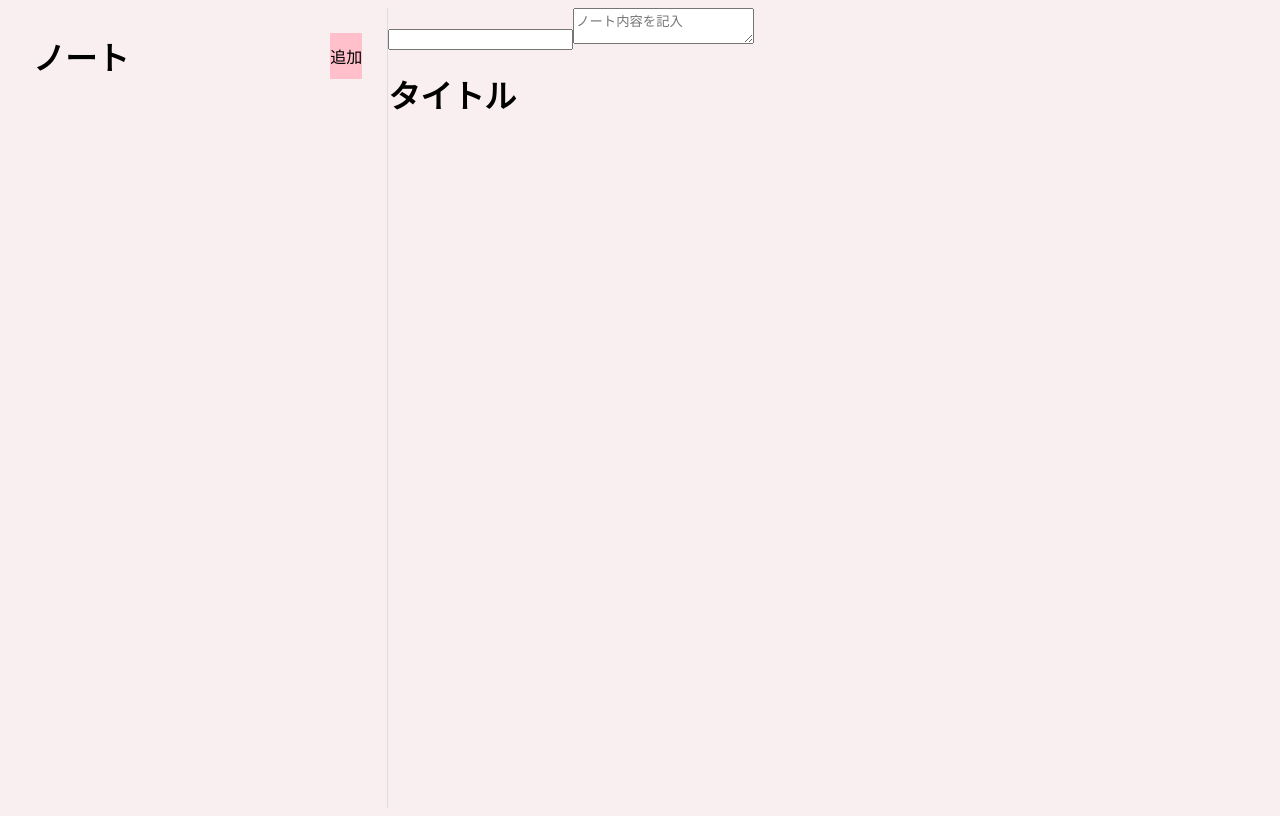
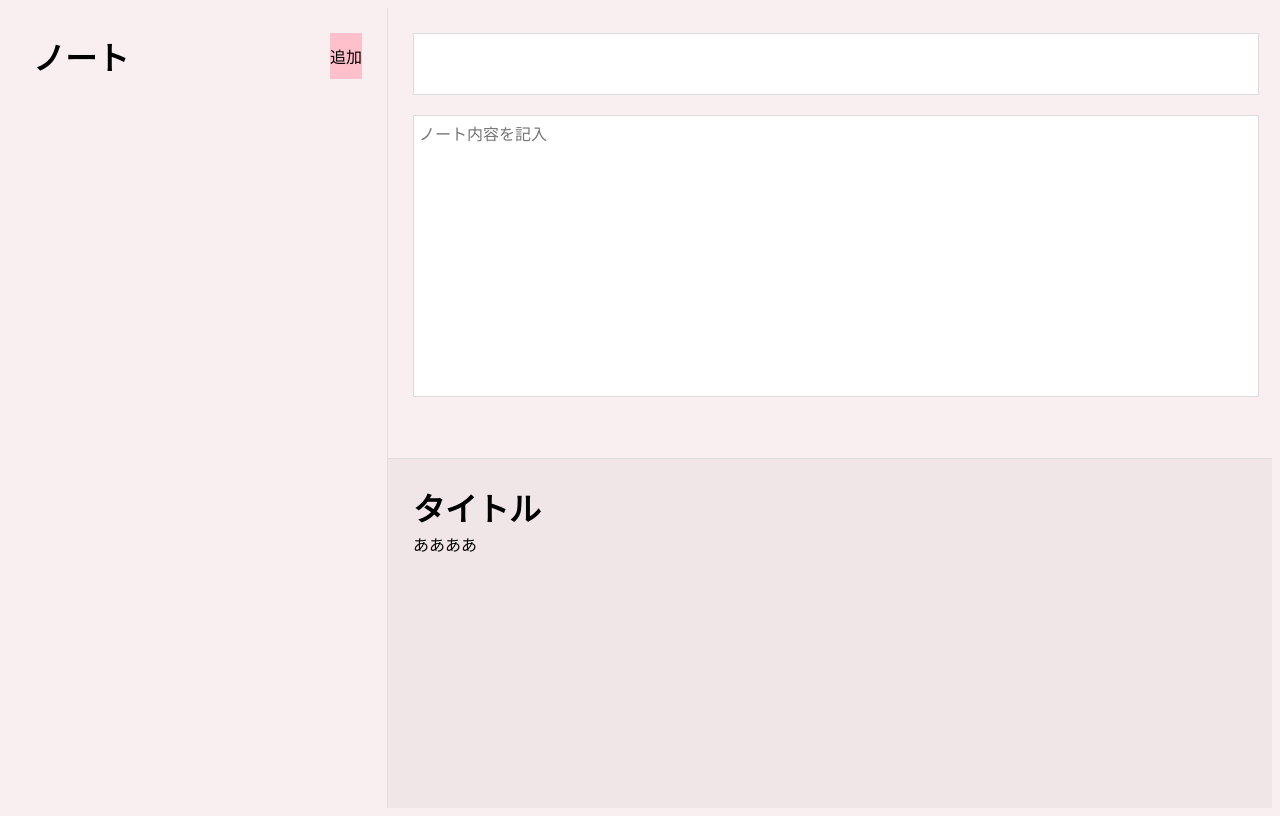
Before and after one commit to shumatsumoto/vite-react-note, a React (Vite) app: page / in a window 1280 px wide. Built offline with nearby package versions, Linux system fonts and the light colour scheme.

Commit message:
main スタイリング

```diff
--- a/src/components/Main.css
+++ b/src/components/Main.css
@@ -0,0 +1,46 @@
+.app-main {
+  width: 70%;
+  height: 100vh;
+}
+
+.app-main-note-edit,
+.app-main-note-preview {
+  height: 50vh;
+}
+
+.app-main-note-edit {
+  padding: 25px;
+}
+
+.app-main-note-edit input,
+textarea {
+  display: block;
+  border: 1px solid #ddd;
+  margin-bottom: 20px;
+  width: 100%;
+  height: calc(50vh - 130px);
+  padding: 5px;
+  resize: none;
+  font-size: 16px;
+}
+
+.app-main-note-edit input {
+  height: 50px;
+  font-size: 2rem;
+}
+
+.app-main-note-preview {
+  border-top: 1px solid #ddd;
+  overflow-y: scroll;
+  background: rgba(0, 0, 0, 0.04);
+}
+
+.preview-title {
+  padding: 25px 25px 0 25px;
+  margin: 0;
+}
+
+.markdown-preview {
+  padding: 0 25px 25px 25px;
+  line-height: 2rem;
+}
--- a/src/components/Main.jsx
+++ b/src/components/Main.jsx
@@ -2,16 +2,18 @@
 import "./Main.css";
 
 const Main = () => {
-  return <div className="app-main">
+  return (
+    <div className="app-main">
       <div className="app-main-note-edit">
         <input type="text" />
         <textarea id="" placeholder="ノート内容を記入"></textarea>
       </div>
       <div className="app-main-note-preview">
         <h1 className="preview-title">タイトル</h1>
-      <div className="markdown-preview"></div>
+        <div className="markdown-preview">ああああ</div>
       </div>
-  </div>;
+    </div>
+  );
 };
 
 export default Main;
```
Lines whose indentation alone changed are shown as unchanged.
